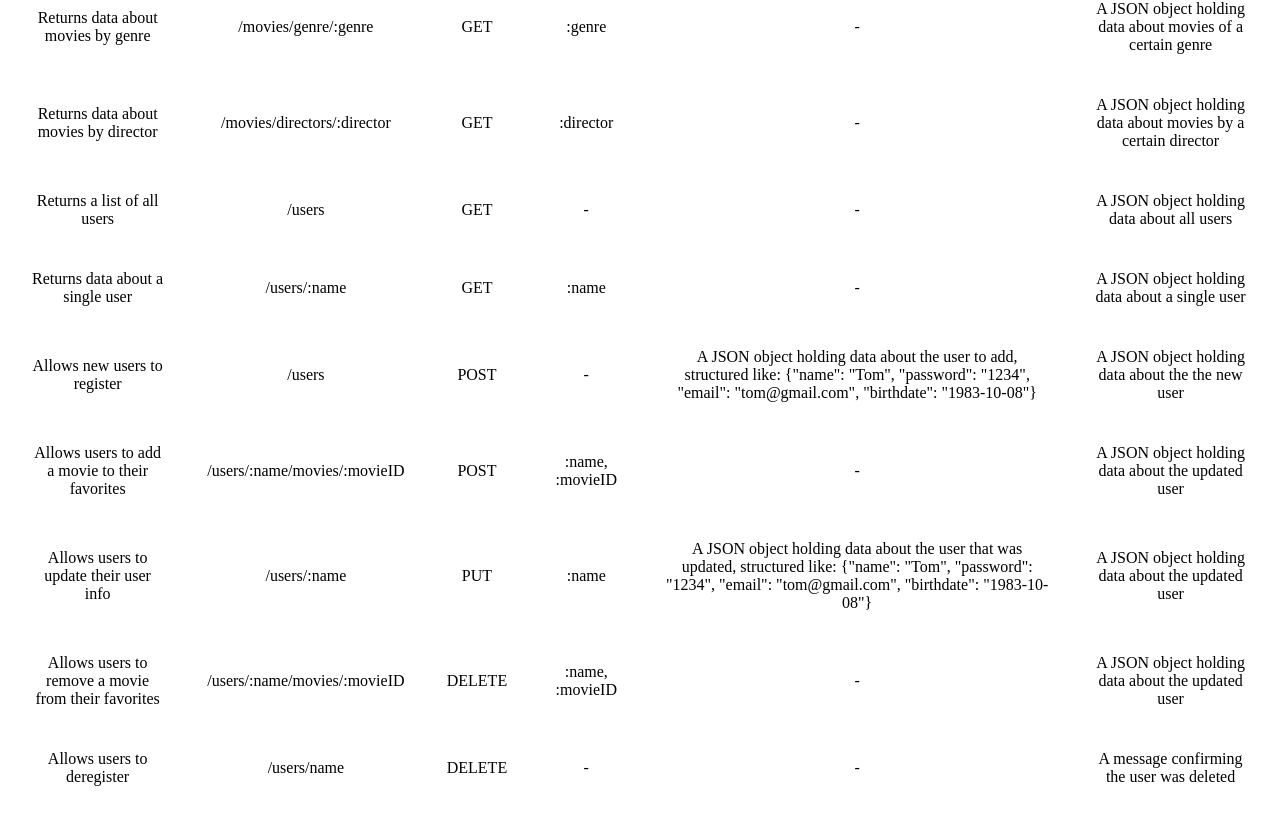
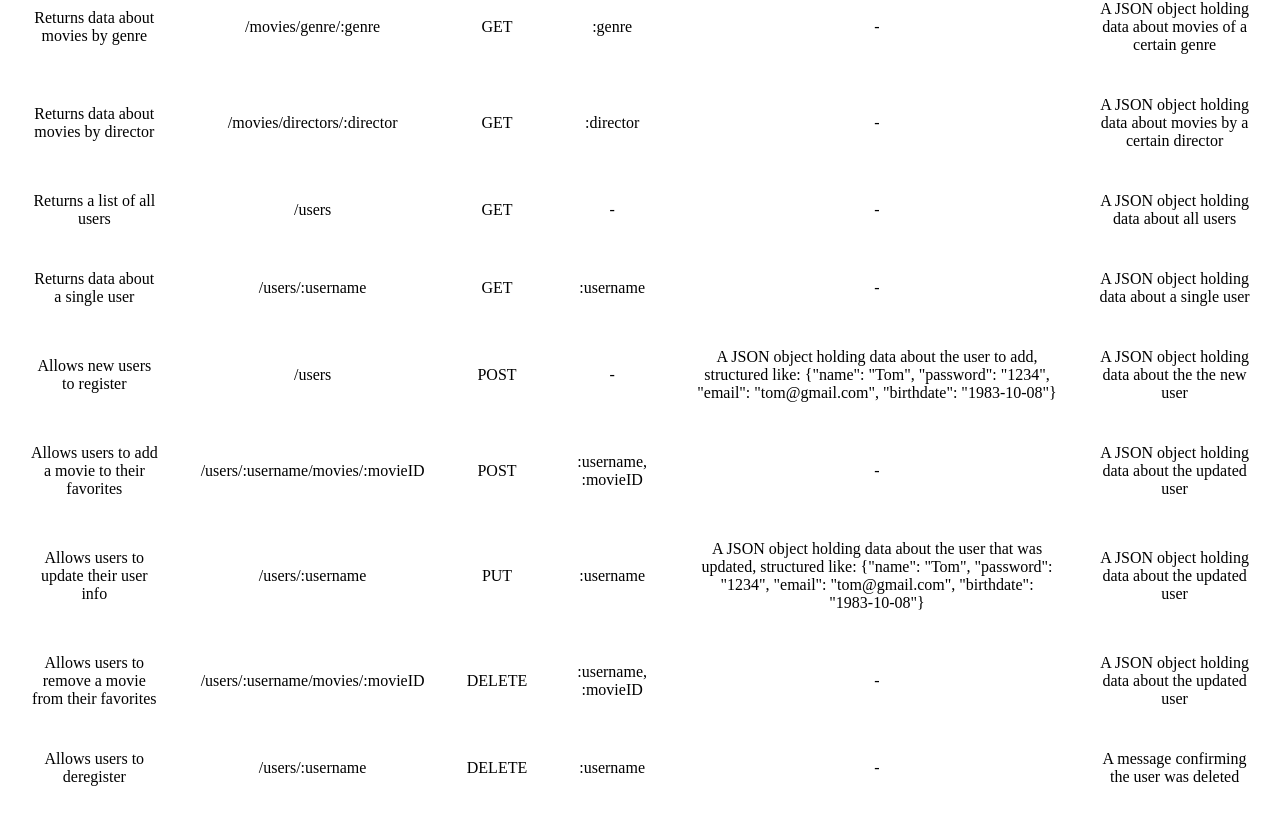
Before and after one commit to CBeauford5/movie_api, a website: page public/documentation.html in a window 1280 px wide. Shown: the part 976-1792 px from the top of the page. Drawn offline with Linux system fonts and the light colour scheme.

Commit message:
Update documentation.html
changed 'name' to 'username'

```diff
--- a/public/documentation.html
+++ b/public/documentation.html
@@ -119,9 +119,9 @@
 
       <tr>
         <td>Returns data about a single user</td>
-        <td>/users/:name</td>
+        <td>/users/:username</td>
         <td>GET</td>
-        <td>:name</td>
+        <td>:username</td>
         <td>-</td>
         <td>A JSON object holding data about a single user</td>
       </tr>
@@ -138,9 +138,9 @@
 
       <tr>
         <td>Allows users to add a movie to their favorites</td>
-        <td>/users/:name/movies/:movieID</td>
+        <td>/users/:username/movies/:movieID</td>
         <td>POST</td>
-        <td>:name, :movieID</td>
+        <td>:username, :movieID</td>
         <td>-</td>
         <td>A JSON object holding data about the updated user</td>
       </tr>
@@ -148,9 +148,9 @@
 
       <tr>
         <td>Allows users to update their user info</td>
-        <td>/users/:name</td>
+        <td>/users/:username</td>
         <td>PUT</td>
-        <td>:name</td>
+        <td>:username</td>
         <td>A JSON object holding data about the user that was updated, structured like: {"name": "Tom", "password": "1234",
           "email": "tom@gmail.com", "birthdate": "1983-10-08"}</td>
         <td>A JSON object holding data about the updated user</td>
@@ -159,18 +159,18 @@
 
       <tr>
         <td>Allows users to remove a movie from their favorites</td>
-        <td>/users/:name/movies/:movieID</td>
+        <td>/users/:username/movies/:movieID</td>
         <td>DELETE</td>
-        <td>:name, :movieID</td>
+        <td>:username, :movieID</td>
         <td>-</td>
         <td>A JSON object holding data about the updated user</td>
       </tr>
 
       <tr>
         <td>Allows users to deregister</td>
-        <td>/users/name</td>
+        <td>/users/:username</td>
         <td>DELETE</td>
-        <td>-</td>
+        <td>:username</td>
         <td>-</td>
         <td>A message confirming the user was deleted</td>
       </tr>
```
